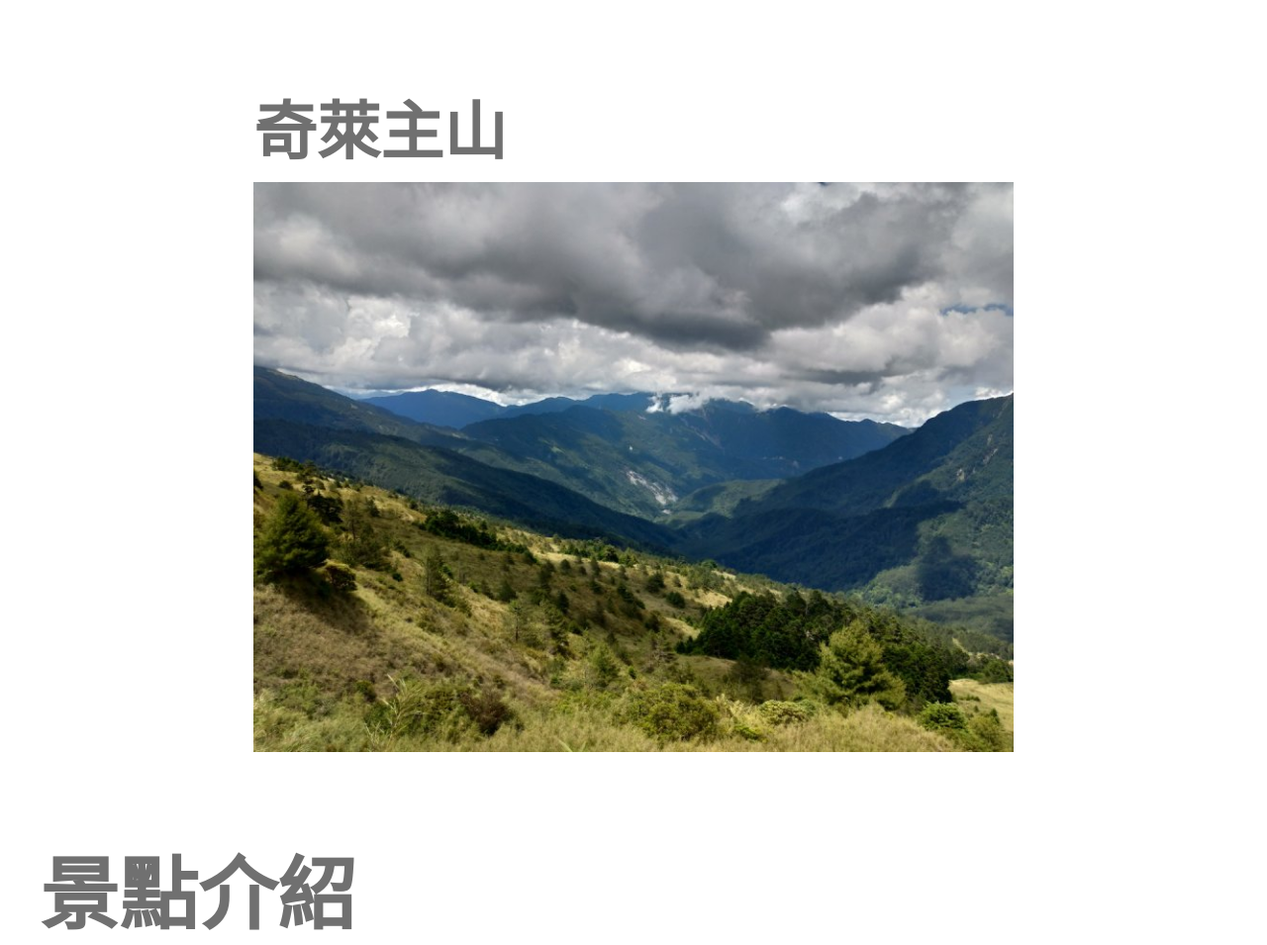
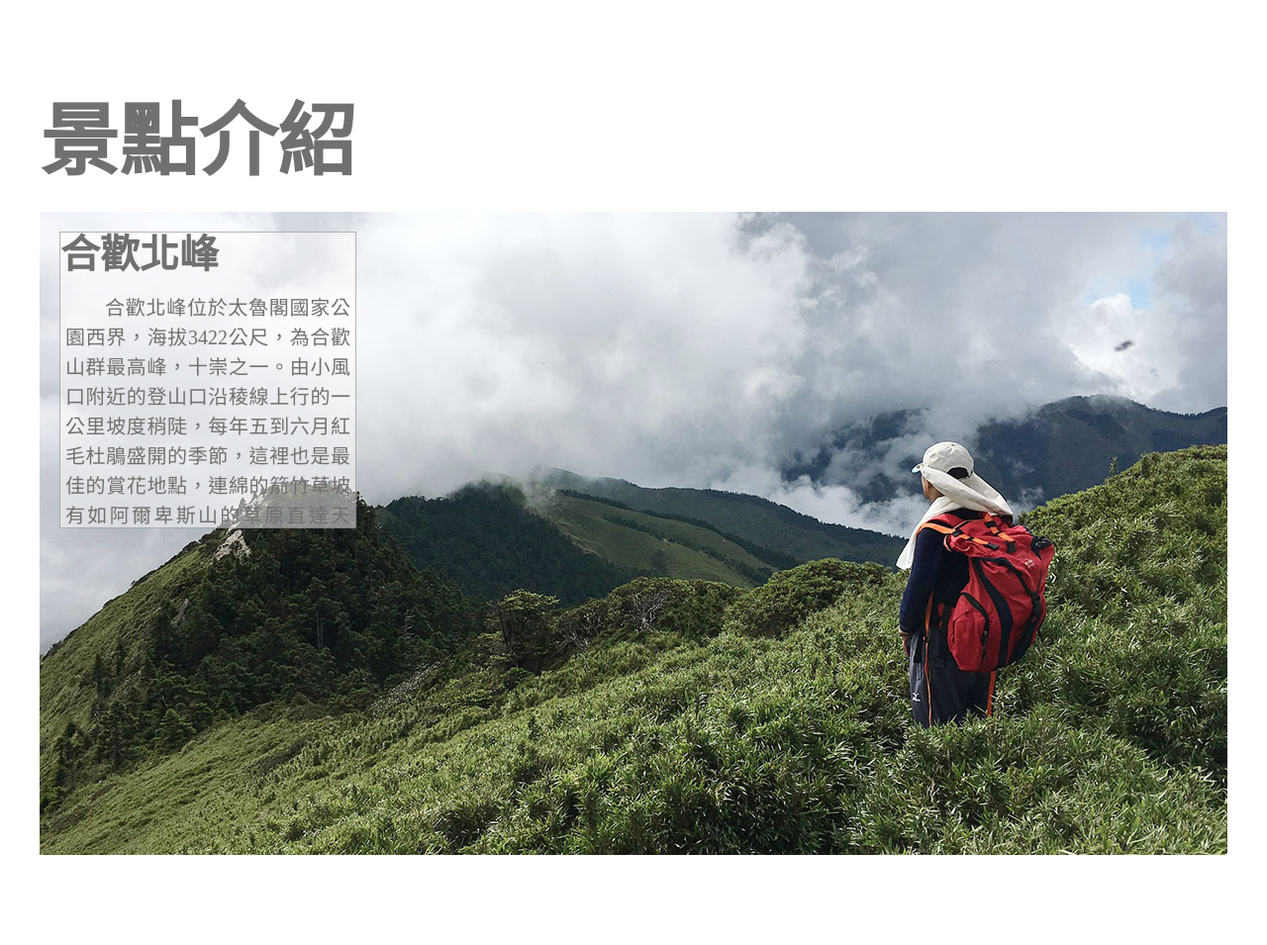
Before and after one commit to j23063519/website_new_1, a plain HTML site: page index.html in a window 1280 px wide. Shown: the part 2392-3347 px from the top of the page at 99% size. Drawn offline with nearby package versions, Linux system fonts and the light colour scheme; a web font is replaced by a local one.

Commit message:
up01131557

```diff
--- a/index.html
+++ b/index.html
@@ -106,7 +106,7 @@
                     </div>
                 </div>
             </div>
-            <div class="mountain full_width">
+            <!-- <div class="mountain full_width">
                 <div id="lightslider">
                     <a href="./HTML/index_1.html" class="five_picture">
                         <h2 class="five_picture">合歡主山</h2>
@@ -129,7 +129,7 @@
                         <img class="five_picture" src="./HTML/index/U.jpg">
                     </a>
                 </div>
-            </div>
+            </div> -->
             <div class="view_border full_width">
                 <div class="view_border_flex">
                     <div class="view_border_center">
```
